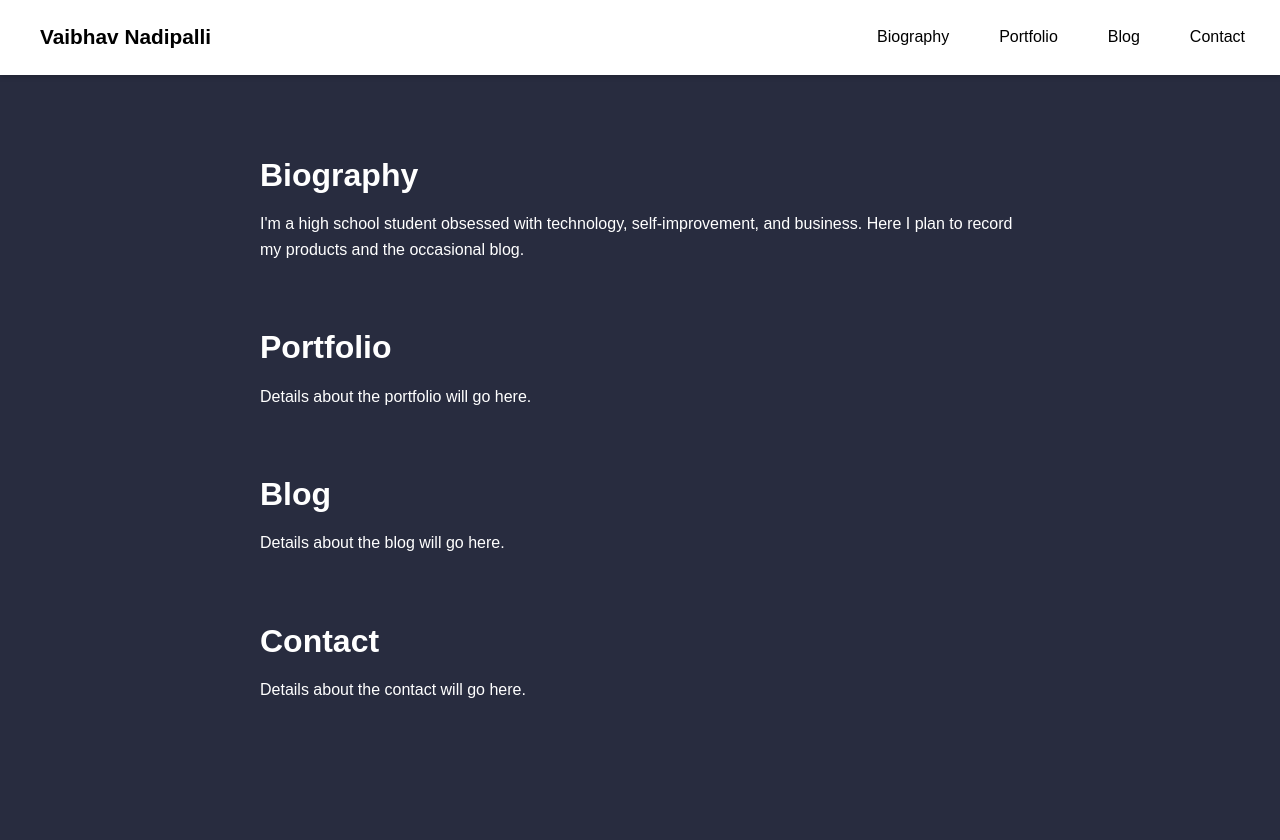
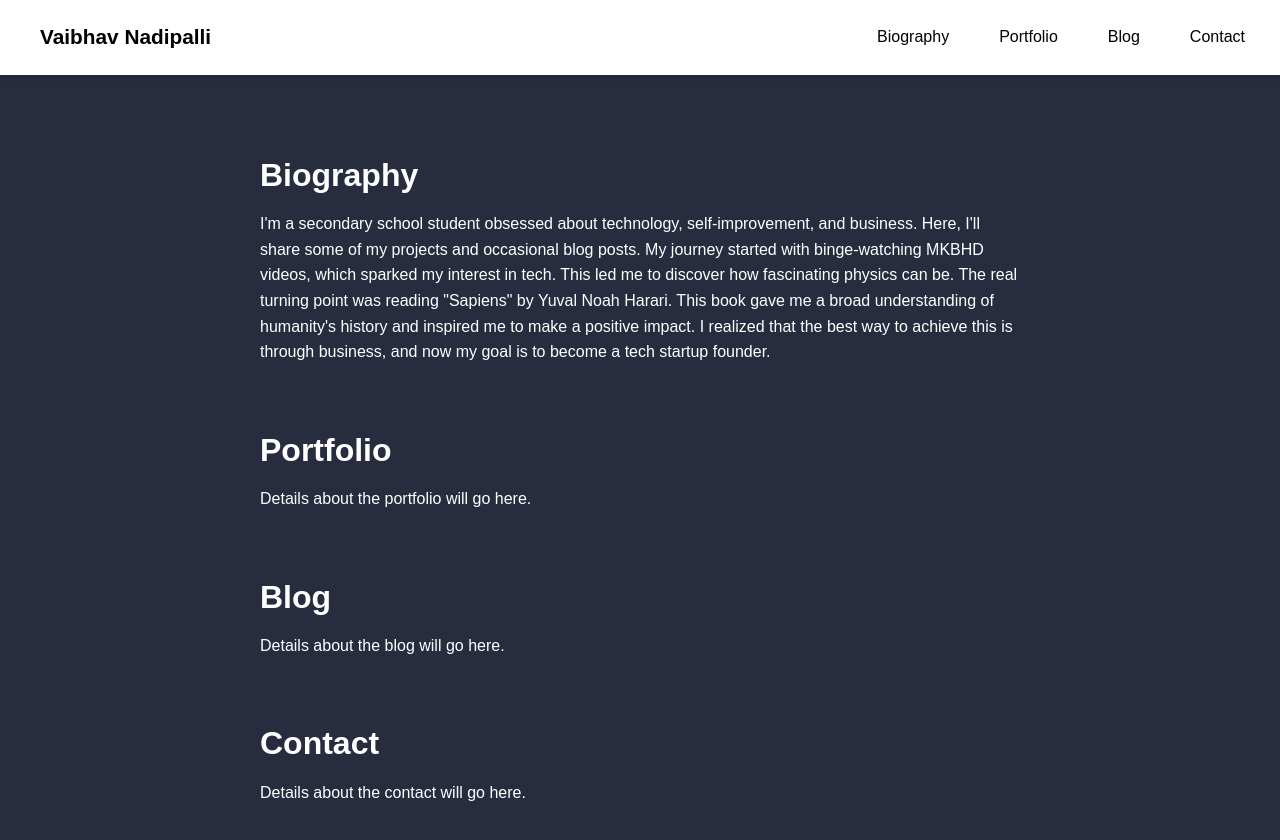
Before and after one commit to Vaibhav-Nadipalli/vaibhav-nadipalli.github.io, a Jekyll site: the page built from index.markdown, in a window 1280 px wide. Shown: the top 840 px of the page. Built offline with Jekyll 4.4.1, drawn with Linux system fonts in a browser that asks for light colours.

Commit message:
Update default.html

```diff
--- a/_layouts/default.html
+++ b/_layouts/default.html
@@ -26,7 +26,9 @@
     <main>
         <section id="bio">
             <h2 class="section-title">Biography</h2>
-            <p>I'm a high school student obsessed with technology, self-improvement, and business. Here I plan to record my products and the occasional blog.</p>
+            <p>I'm a secondary school student obsessed about technology, self-improvement, and business. Here, I'll share some of my projects and occasional blog posts.
+
+My journey started with binge-watching MKBHD videos, which sparked my interest in tech. This led me to discover how fascinating physics can be. The real turning point was reading "Sapiens" by Yuval Noah Harari. This book gave me a broad understanding of humanity's history and inspired me to make a positive impact. I realized that the best way to achieve this is through business, and now my goal is to become a tech startup founder.</p>
         </section>
         <section id="portfolio">
             <h2 class="section-title">Portfolio</h2>
```
